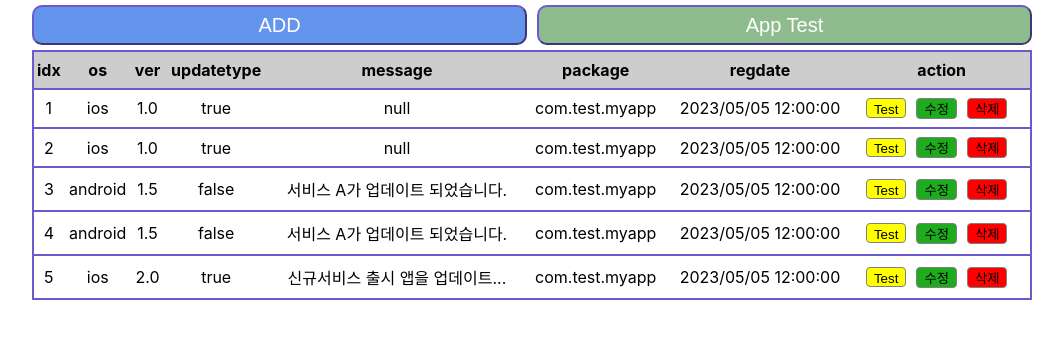
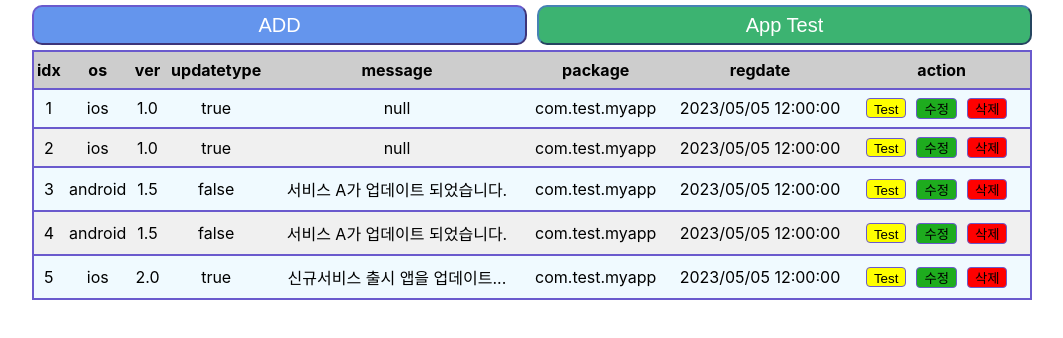
Before and after one commit to sangmee123/knu-fe-vcs-spa, a React (Create React App) app: page / in a window 1280 px wide. Shown: the top 338 px of the page, without its empty margins (108-1171 px from the left). Built offline with nearby package versions, Linux system fonts and the light colour scheme.

Commit message:
Test, 수정, 삭제 버튼 hover 추가

```diff
--- a/src/App.css
+++ b/src/App.css
@@ -15,12 +15,16 @@ tr {
 } td {
   text-align: center;
 }
+tr:nth-child(2n+1) {
+  background-color: rgb(240, 240, 240);
+}
+tr:nth-child(2n) {
+  background-color: rgb(240, 250, 255);
+}
 
+/* mainBtn Start */
 .mainBtn {
   text-align: center;
-}
-.main:hover {
-  background-color:gray;
 }
 .addBtn {
   font-size: 20px;
@@ -33,35 +37,47 @@ tr {
   border-radius:10px;
   border-color: slateblue;
 }
+.addBtn:hover {
+  background-color: steelblue;
+}
 .apptestBtn {
   font-size: 20px;
   color: white;
-  background-color: darkseagreen;
+  background-color: mediumseagreen;
 
   width: 495px;
   height: 40px;
   margin: 5px;
   border-radius:10px;
-  border-color: slateblue;
+  border-color: steelblue;
 }
+.apptestBtn:hover {
+  background-color: seagreen;
+}
+/* mainBtn End */
 
 .actionBtn {
   padding: 0px 7px;
   margin-right: 10px;
+  border: 1px solid slateblue;
+  border-radius: 4px;
 }
 #testBtn {
   background-color: yellow;
-  border: 1px solid gray;
-  border-radius: 4px;
   padding-top: 2.5px;
+}
+#testBtn:hover {
+  background-color: gold;
 }
 #updateBtn {
   background-color: rgb(30, 172, 30);
-  border: 1px solid gray;
-  border-radius: 4px;
+}
+#updateBtn:hover {
+  background-color: Forestgreen;
 }
 #deleteBtn {
   background-color: red;
-  border: 1px solid gray;
-  border-radius: 4px;
 }
+#deleteBtn:hover {
+  background-color: Firebrick;
+}
--- a/src/App.js
+++ b/src/App.js
@@ -72,8 +72,8 @@ function App() {
   return (
     <div className="App">
       <div className="mainBtn">
-        <button className="main addBtn">ADD</button>
-        <button className="main apptestBtn">App Test</button>
+        <button className="addBtn">ADD</button>
+        <button className="apptestBtn">App Test</button>
       </div>
 
       <table>
```
